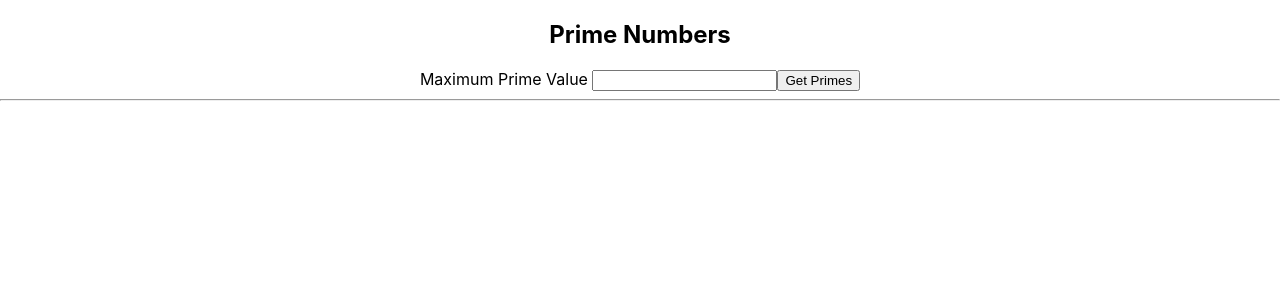
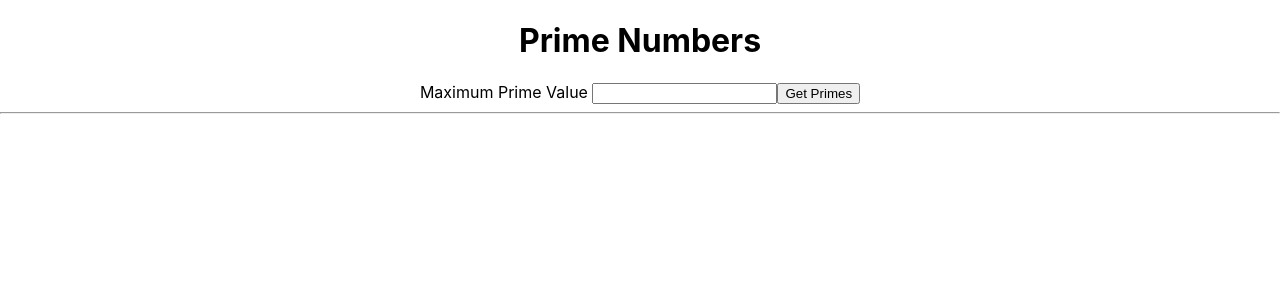
Before and after one commit to APillowEdwards/AparitoPrimeNumbers, a React (Create React App) app in the folder view/: page / in a window 1280 px wide. Shown: the top 300 px of the page. Built offline with nearby package versions, Linux system fonts and the light colour scheme.

Commit message:
Change heading to h1

```diff
--- a/view/src/prime-number-list/PrimeNumberList.js
+++ b/view/src/prime-number-list/PrimeNumberList.js
@@ -59,7 +59,7 @@ class PrimeNumberList extends React.Component {
   render() {
     return (
       <div>
-        <h2>Prime Numbers</h2>
+        <h1>Prime Numbers</h1>
 
         {this.state.errorMessage &&
           <p>{this.state.errorMessage}</p>
```
